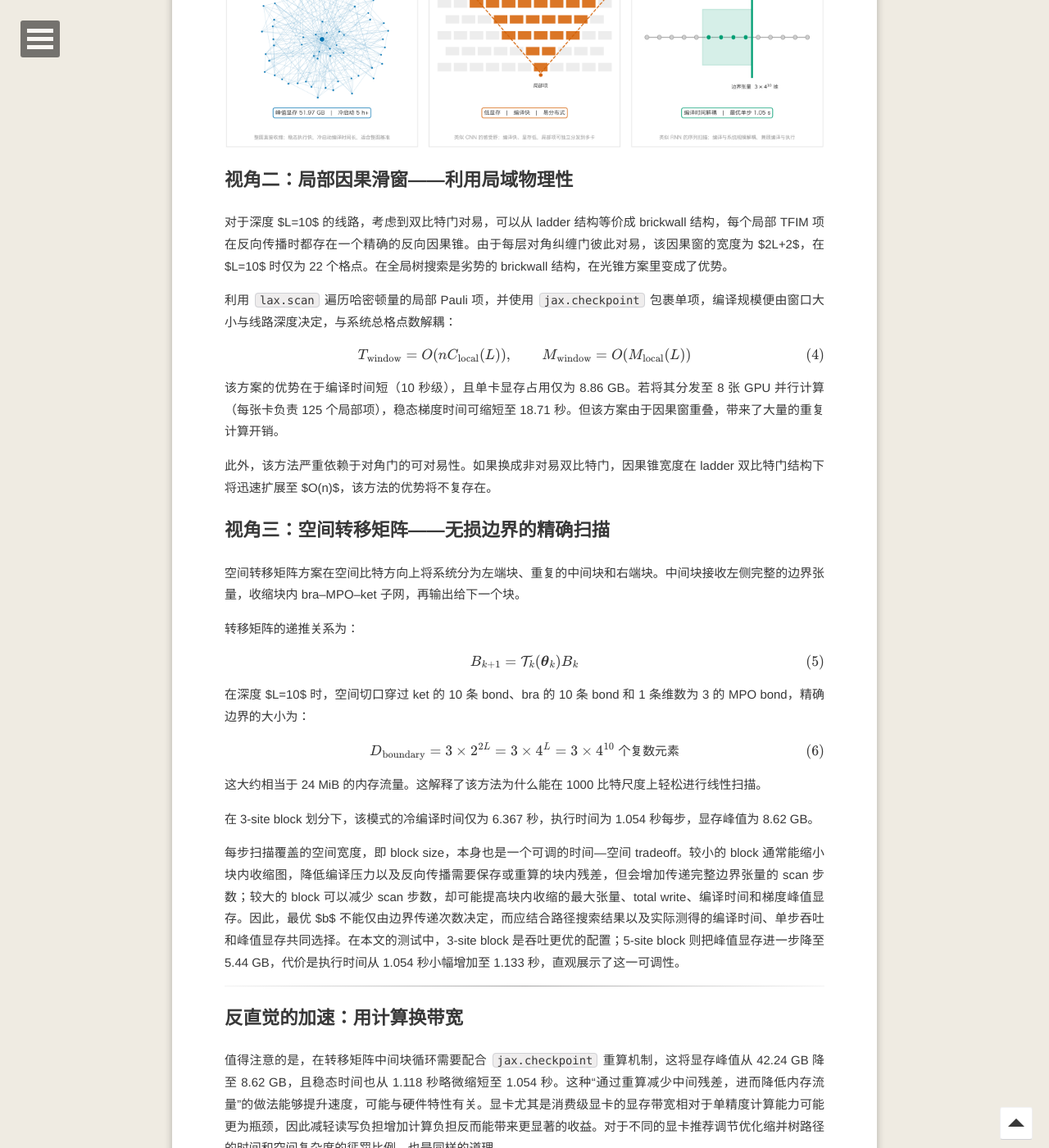
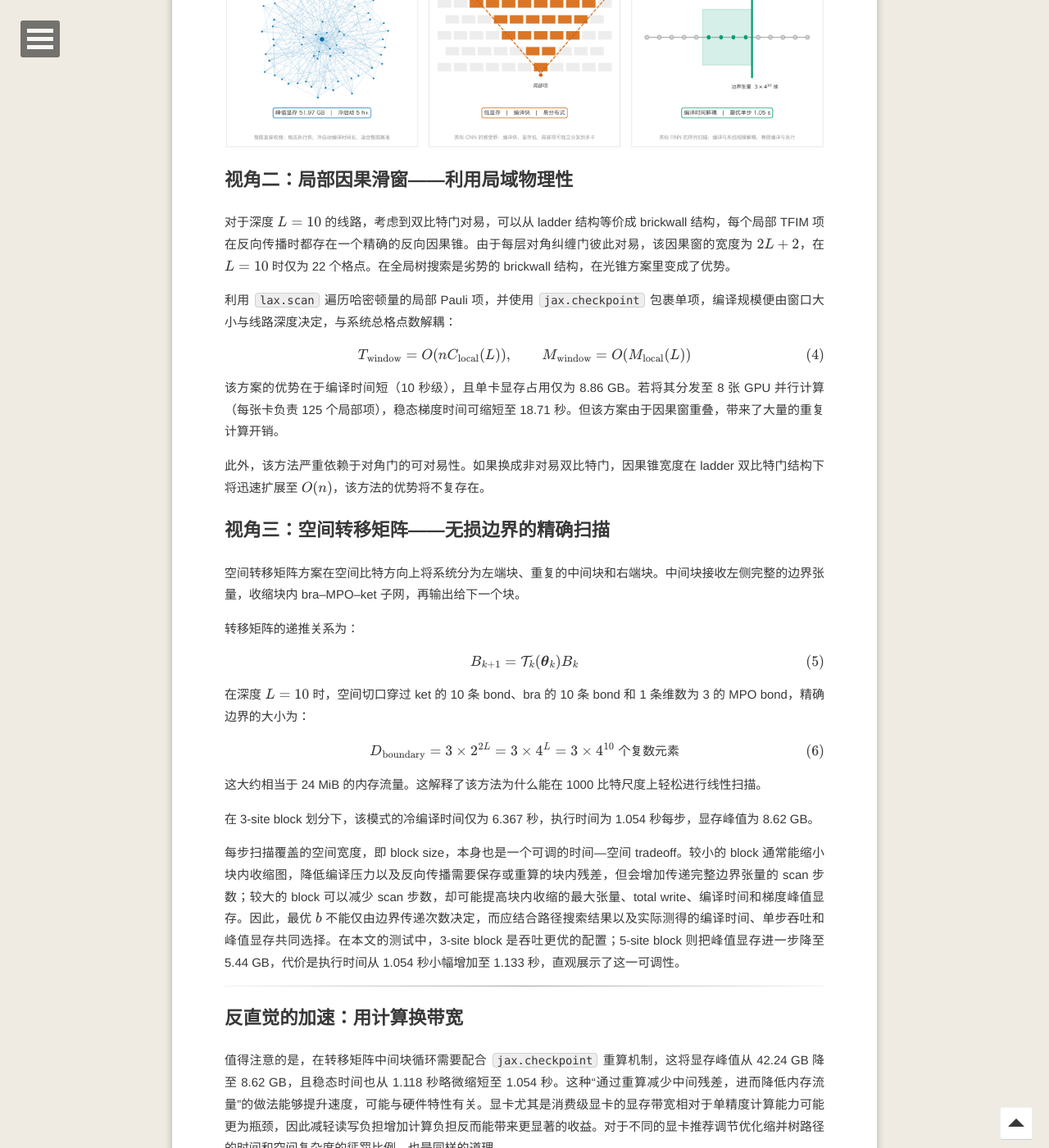
Before and after one commit to refraction-ray/refraction-ray.github.io, a Jekyll site: the page built from _posts/2026-07-17-基于 TensorCircuit-NG 的千比特万参数全梯度量子算法训练.md, in a window 1280 px wide and 1400 px high, scrolled down 4791 px. Shown: the whole window at 82% size. Built offline with Jekyll 4.4.1, drawn with Linux system fonts in a browser that asks for light colours; formulas are drawn with MathJax 3; comment, search, counter and statistics services are not loaded; some of the changed text lies outside the part shown.

Commit message:
update latest post

```diff
--- a/_posts/2026-07-17-基于 TensorCircuit-NG 的千比特万参数全梯度量子算法训练.md
+++ b/_posts/2026-07-17-基于 TensorCircuit-NG 的千比特万参数全梯度量子算法训练.md
@@ -16,7 +16,9 @@ comments: true
 如果要在经典计算机上模拟 1000 个量子比特，并对 40,000 个参数求取全梯度，你需要多大的算力？对于一个 1000 比特、10 层的线路，如果仅仅是计算单个态振幅，其计算开销也许可控。然而，当试图去求解这个系统的变分量子本征求解器（VQE）及其全部参数梯度时，所面临的挑战难度急剧上升，乍看起来至少需要超算集群。
 
 这背后的原因在于：
-1. **哈密顿量的引入**：计算 VQE 期望值需要计算 $E(\boldsymbol\theta)=\langle\psi(\boldsymbol\theta)|H|\psi(\boldsymbol\theta)\rangle$。这意味着电路的张量网络从原本单侧状态收缩，变成了 bra-MPO-ket 的三层网络夹心结构，图的规模直接翻倍不止。
+
+1. **哈密顿量的引入**：计算 VQE 期望值需要计算 $$E(\boldsymbol\theta)=\langle\psi(\boldsymbol\theta)|H|\psi(\boldsymbol\theta)\rangle$$。这意味着电路的张量网络从原本单侧状态收缩，变成了 bra-MPO-ket 的三层网络夹心结构，图的规模直接翻倍不止。
+
 2. **反向传播的内存墙**：求取上万个参数的梯度需要使用反向传播。在收缩图的反向计算中，编译器为了计算梯度，必须在显存中保留整个收缩路径上的大量中间结果。这比单纯的前向收缩或振幅计算要困难得多，对内存压力也更大。
 
 在这篇技术博客中，我们展示了如何在单张 NVIDIA RTX 6000D GPU 上，通过三种不同的物理与工程路线，在保证精确梯度计算的前提下，将 1000 比特 VQE 的每步执行时间缩短至单卡 1 秒。
@@ -25,7 +27,7 @@ comments: true
 
 ## 三种物理视角下的性能对比
 
-我们以一维开边界的横场 Ising 模型（TFIM）为基准。电路的每一层在比特链上依次作用于相邻对 $(0,1),(1,2),\ldots,(n-2,n-1)$ 的对角纠缠门：
+我们以一维开边界的横场 Ising 模型（TFIM）为基准。电路的每一层在比特链上依次作用于相邻对 $$(0,1),(1,2),\ldots,(n-2,n-1)$$ 的对角纠缠门：
 
 $$
 R_{ZZ}(\theta)=\exp(-i\theta Z\otimes Z/2)
@@ -62,8 +64,8 @@ $$
 ## 收缩路径指标：FLOPs、最大张量与 Write
 
 在张量网络收缩中，路径质量由多项资源指标刻画：
-* **FLOPs（浮点运算数）**：完成这条路径预计需要的总标量乘加次数。例如 `log10 FLOPs = 12.0` 代表约 $10^{12}$ 次标量运算。
-* **最大张量大小（ Width $w$）**：收缩路径中产生的最大中间张量的元素数，它对应前向传播时的瞬时显存压力。如果所有指标维度为 2，宽度 $w$ 对应 $2^w$ 个元素。
+* **FLOPs（浮点运算数）**：完成这条路径预计需要的总标量乘加次数。例如 `log10 FLOPs = 12.0` 代表约 $$10^{12}$$ 次标量运算。
+* **最大张量大小（ Width $$w$$）**：收缩路径中产生的最大中间张量的元素数，它对应前向传播时的瞬时显存压力。如果所有指标维度为 2，宽度 $$w$$ 对应 $$2^w$$ 个元素。
 * **Total Write（总写入量）**：代表整条路径中所有中间张量“写出”的元素总数。在反向传播中，这些写出的张量都会作为残差保留下来，用于梯度的反向计算。
 
 对于同时计算期望和梯度的任务，必须同时关注这三个指标，而最终仍应以实测的编译时间、执行时间和 GPU 峰值显存为准。
@@ -74,13 +76,13 @@ $$
 
 对完整 bra–MPO–ket 网络直接进行 `value_and_grad`，可以量化直接收缩的真实代价。
 
-这一步需要先改变网络表示，再进行路径搜索。每个 $R_{ZZ}$ 门被写成精确的 Rank-2 分解形式是很必要的：
+这一步需要先改变网络表示，再进行路径搜索。每个 $$R_{ZZ}$$ 门被写成精确的 Rank-2 分解形式是很必要的：
 
 $$
 R_{ZZ}(\theta)=\cos(\theta/2)I\otimes I-i\sin(\theta/2)Z\otimes Z
 $$
 
-保持原有的左到右 Ladder 门序是关键。如果把可交换的 $R_{ZZ}$ 重排为偶键和奇键交替的 Brick-wall 结构，由于破坏了消元路径，张量网络的宽度会被瞬间推高到 39.585；而保持 Ladder 门序，宽度仅为 23.585。
+保持原有的左到右 Ladder 门序是关键。如果把可交换的 $$R_{ZZ}$$ 重排为偶键和奇键交替的 Brick-wall 结构，由于破坏了消元路径，张量网络的宽度会被瞬间推高到 39.585；而保持 Ladder 门序，宽度仅为 23.585。
 
 在这张大图上，omeco 路径搜索找到了 `log10 FLOPs = 12.0466`、`log2 write = 32.5912` 的全局收缩路径。
 在单张 RTX 6000D 上，编译完成后的梯度执行仅需 1.09 s，峰值显存为 51 GB。这说明整图 VQE 梯度可以在单卡上完成，但资源瓶颈集中在全局 HLO 的编译时间与反向残差的存储空间上。
@@ -120,7 +122,7 @@ $$
 
 ## 视角二：局部因果滑窗——利用局域物理性
 
-对于深度 $L=10$ 的线路，考虑到双比特门对易，可以从 ladder 结构等价成 brickwall 结构，每个局部 TFIM 项在反向传播时都存在一个精确的反向因果锥。由于每层对角纠缠门彼此对易，该因果窗的宽度为 $2L+2$，在 $L=10$ 时仅为 22 个格点。在全局树搜索是劣势的 brickwall 结构，在光锥方案里变成了优势。
+对于深度 $$L=10$$ 的线路，考虑到双比特门对易，可以从 ladder 结构等价成 brickwall 结构，每个局部 TFIM 项在反向传播时都存在一个精确的反向因果锥。由于每层对角纠缠门彼此对易，该因果窗的宽度为 $$2L+2$$，在 $$L=10$$ 时仅为 22 个格点。在全局树搜索是劣势的 brickwall 结构，在光锥方案里变成了优势。
 
 利用 `lax.scan` 遍历哈密顿量的局部 Pauli 项，并使用 `jax.checkpoint` 包裹单项，编译规模便由窗口大小与线路深度决定，与系统总格点数解耦：
 
@@ -131,7 +133,7 @@ $$
 
 该方案的优势在于编译时间短（10 秒级），且单卡显存占用仅为 8.86 GB。若将其分发至 8 张 GPU 并行计算（每张卡负责 125 个局部项），稳态梯度时间可缩短至 18.71 秒。但该方案由于因果窗重叠，带来了大量的重复计算开销。
 
-此外，该方法严重依赖于对角门的可对易性。如果换成非对易双比特门，因果锥宽度在 ladder 双比特门结构下将迅速扩展至 $O(n)$，该方法的优势将不复存在。
+此外，该方法严重依赖于对角门的可对易性。如果换成非对易双比特门，因果锥宽度在 ladder 双比特门结构下将迅速扩展至 $$O(n)$$，该方法的优势将不复存在。
 
 
 
@@ -145,7 +147,7 @@ $$
 B_{k+1}=\mathcal{T}_k(\boldsymbol\theta_k)B_k
 $$
 
-在深度 $L=10$ 时，空间切口穿过 ket 的 10 条 bond、bra 的 10 条 bond 和 1 条维数为 3 的 MPO bond，精确边界的大小为：
+在深度 $$L=10$$ 时，空间切口穿过 ket 的 10 条 bond、bra 的 10 条 bond 和 1 条维数为 3 的 MPO bond，精确边界的大小为：
 
 $$
 D_{\rm boundary}=3\times2^{2L}=3\times4^L = 3\times4^{10} \text{ 个复数元素}
@@ -155,7 +157,7 @@ $$
 
 在 3-site block 划分下，该模式的冷编译时间仅为 6.367 秒，执行时间为 1.054 秒每步，显存峰值为 8.62 GB。
 
-每步扫描覆盖的空间宽度，即 block size，本身也是一个可调的时间—空间 tradeoff。较小的 block 通常能缩小块内收缩图，降低编译压力以及反向传播需要保存或重算的块内残差，但会增加传递完整边界张量的 scan 步数；较大的 block 可以减少 scan 步数，却可能提高块内收缩的最大张量、total write、编译时间和梯度峰值显存。因此，最优 $b$ 不能仅由边界传递次数决定，而应结合路径搜索结果以及实际测得的编译时间、单步吞吐和峰值显存共同选择。在本文的测试中，3-site block 是吞吐更优的配置；5-site block 则把峰值显存进一步降至 5.44 GB，代价是执行时间从 1.054 秒小幅增加至 1.133 秒，直观展示了这一可调性。
+每步扫描覆盖的空间宽度，即 block size，本身也是一个可调的时间—空间 tradeoff。较小的 block 通常能缩小块内收缩图，降低编译压力以及反向传播需要保存或重算的块内残差，但会增加传递完整边界张量的 scan 步数；较大的 block 可以减少 scan 步数，却可能提高块内收缩的最大张量、total write、编译时间和梯度峰值显存。因此，最优 $$b$$ 不能仅由边界传递次数决定，而应结合路径搜索结果以及实际测得的编译时间、单步吞吐和峰值显存共同选择。在本文的测试中，3-site block 是吞吐更优的配置；5-site block 则把峰值显存进一步降至 5.44 GB，代价是执行时间从 1.054 秒小幅增加至 1.133 秒，直观展示了这一可调性。
 
 ---
 
@@ -188,19 +190,19 @@ $$
 
 ## 完整千比特 VQE：从单步梯度到端到端优化
 
-为了验证这套技术方案不仅能计算一次能量与梯度，而且能够真正支撑完整的变分优化，我们进一步运行了一个更复杂的 1000 比特 VQE。线路包含 10 层最近邻 $R_{ZZ}$ Ladder，每层的单比特部分由连续的 $R_X$、$R_Z$、$R_X$ 三个旋转组成：
+为了验证这套技术方案不仅能计算一次能量与梯度，而且能够真正支撑完整的变分优化，我们进一步运行了一个更复杂的 1000 比特 VQE。线路包含 10 层最近邻 $$R_{ZZ}$$ Ladder，每层的单比特部分由连续的 $$R_X$$、$$R_Z$$、$$R_X$$ 三个旋转组成：
 
 $$
 |0\rangle^{\otimes 1000}\xrightarrow{H^{\otimes 1000}}\left[R_{ZZ}\text{ Ladder}\rightarrow R_X\rightarrow R_Z\rightarrow R_X\right]^{10}.
 $$
 
-在构造完整 bra–MPO–ket 网络前，我们先将每层连续的 $R_X$–$R_Z$–$R_X$ 精确合并为一个 $2\times2$ 单比特张量，再使用同一套无近似截断的空间转移矩阵方案计算能量和全部 40,000 个参数的梯度。整个优化在单张 NVIDIA RTX 6000D GPU 上完成，共进行了 2000 次 Adam 更新。
+在构造完整 bra–MPO–ket 网络前，我们先将每层连续的 $$R_X$$–$$R_Z$$–$$R_X$$ 精确合并为一个 $$2\times2$$ 单比特张量，再使用同一套无近似截断的空间转移矩阵方案计算能量和全部 40,000 个参数的梯度。整个优化在单张 NVIDIA RTX 6000D GPU 上完成，共进行了 2000 次 Adam 更新。
 
-对于本文采用的 1000-site 临界开边界 TFIM，严格基态能量可以由自由费米子谱直接得到。2000 次 Adam 更新后的 VQE 能量为 $E_{\rm VQE}=-1268.4365$，总能量误差为 $E_{\rm VQE}-E_0=4.440$，对应相对误差约为 $3\times10^{-3}.$
+对于本文采用的 1000-site 临界开边界 TFIM，严格基态能量可以由自由费米子谱直接得到。2000 次 Adam 更新后的 VQE 能量为 $$E_{\rm VQE}=-1268.4365$$，总能量误差为 $$E_{\rm VQE}-E_0=4.440$$，对应相对误差约为 $$3\times10^{-3}.$$
 
 在没有超参调试的情况下，一个包含复杂门序列、完整 1000 比特参数和精确全梯度的千比特 VQE 已经达到千分之几的相对能量精度。这一结果表明，本文的张量网络表示、路径搜索、空间扫描、自动微分和 GPU 执行并非孤立的性能技巧，已经能够组成一条从线路定义、精确能量与梯度计算，到实际优化收敛和严格结果验证的端到端技术链路。
 
-![vqe_energy_density_error_2000](/images/vqe_energy_density_error_2000.png)
+<img src="/images/vqe_energy_density_error_2000.png" alt="vqe_energy_density_error_2000" style="width: 60%;">
 
 ## 结语
 
```
Also changed, not shown: other parts of _posts/2026-07-17-基于 TensorCircuit-NG 的千比特万参数全梯度量子算法训练.md (+2 -2 lines).
